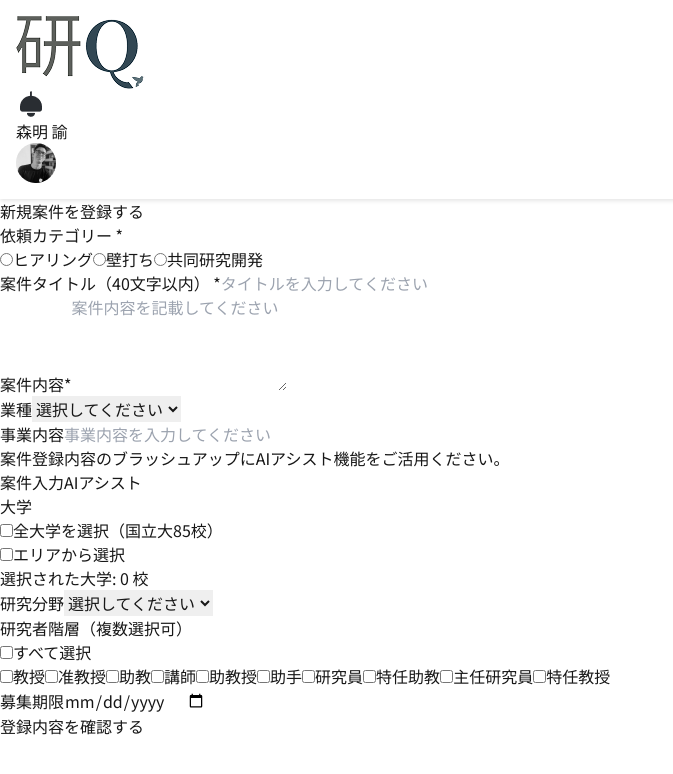
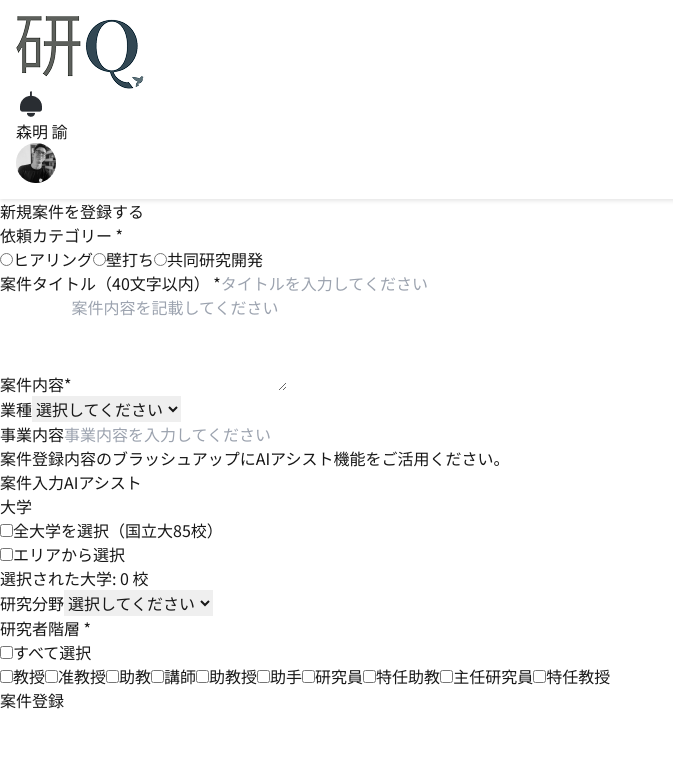
Before and after one commit to enakamizo/kenQ_POC_N_frontend, a Next.js app: page /register in a window 1280 px wide. Shown: the top 774 px of the page, without its empty margins (0-673 px from the left). Built offline with nearby package versions, Linux system fonts and the light colour scheme.

Commit message:
/register 研究者階層以下修正

```diff
--- a/src/components/RequestForm.tsx
+++ b/src/components/RequestForm.tsx
@@ -371,12 +371,14 @@ export default function RequestForm({ onSubmit }: RequestFormProps) {
 
       {/* 研究者階層 */}
       <div>
-        <label className="block text-sm font-medium mb-1">研究者階層（複数選択可）</label>
-        <div className="p-4 rounded-lg border border-gray-300">
-          <div className="grid grid-cols-3 gap-x-8">
+        <label className="block text-sm font-medium mb-1">
+          研究者階層 <span className="text-red-500">*</span>
+        </label>
+        <div className="bg-gray-50 p-6 rounded-lg border border-gray-300">
+          <div className="grid grid-cols-2 gap-8">
             {/* 左列：すべて選択 */}
-            <div className="flex items-start">
-              <label className="flex items-center space-x-2">
+            <div>
+              <label className="flex items-center space-x-2 text-sm">
                 <input
                   type="checkbox"
                   checked={localFormData.researcherLevel.length === allResearcherLevels.length}
@@ -386,15 +388,16 @@ export default function RequestForm({ onSubmit }: RequestFormProps) {
                     setLocalFormData(prev => ({ ...prev, researcherLevel: updatedLevels }));
                     setFormData(prev => ({ ...prev, researcherLevel: updatedLevels }));
                   }}
+                  className="w-4 h-4"
                 />
                 <span>すべて選択</span>
               </label>
             </div>
 
-            {/* 右列：研究者階層チェックボックス（縦1列） */}
-            <div className="flex flex-col space-y-1">
+            {/* 右列：研究者階層チェックボックス（2列レイアウト） */}
+            <div className="grid grid-cols-2 gap-x-6 gap-y-2">
               {allResearcherLevels.map((level) => (
-                <label key={level} className="flex items-center space-x-2">
+                <label key={level} className="flex items-center space-x-2 text-sm">
                   <input
                     type="checkbox"
                     name="researcherLevel"
@@ -410,6 +413,7 @@ export default function RequestForm({ onSubmit }: RequestFormProps) {
                       setLocalFormData(prev => ({ ...prev, researcherLevel: updatedLevels }));
                       setFormData(prev => ({ ...prev, researcherLevel: updatedLevels }));
                     }}
+                    className="w-4 h-4"
                   />
                   <span>{level}</span>
                 </label>
@@ -419,22 +423,10 @@ export default function RequestForm({ onSubmit }: RequestFormProps) {
         </div>
       </div>
 
-      {/* 募集期限 */}
-      <div>
-        <label className="block text-sm font-medium mb-1">募集期限</label>
-        <input
-          type="date"
-          name="deadline"
-          value={localFormData.deadline}
-          onChange={handleChange}
-          className="w-full p-2 border border-gray-300 rounded-lg"
-        />
-      </div>
-
       {/* ボタン */}
       <div className="flex justify-center">
-        <button type="submit" className="bg-gray-400 text-white font-semibold px-6 py-3 rounded-lg hover:bg-gray-500">
-          登録内容を確認する
+        <button type="submit" className="bg-gray-800 text-white font-semibold px-8 py-3 rounded-lg hover:bg-gray-900">
+          案件登録
         </button>
       </div>
 
```
